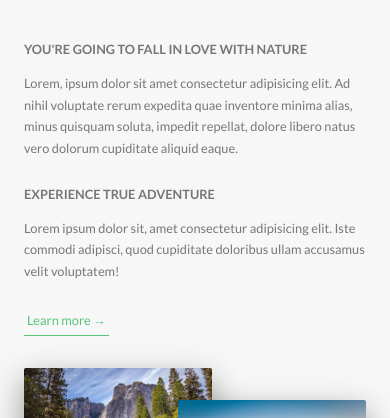
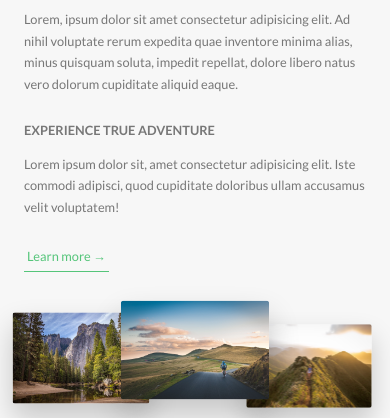
Before and after one commit to dmatis/natours, a website: page index.html in a window 390 px wide. Shown: the part 926-1344 px from the top of the page. Drawn offline with Linux system fonts and the light colour scheme.

Commit message:
Continued improvements to responsive layout for mobile

```diff
--- a/sass/base/_utilities.scss
+++ b/sass/base/_utilities.scss
@@ -8,10 +8,18 @@
 
 .u-margin-bottom-medium {
     margin-bottom: 4rem !important;
+
+    @include respond(tab-port) {
+        margin-bottom: 3rem !important;
+    }
 }
 
 .u-margin-bottom-big {
     margin-bottom: 8rem !important;
+
+    @include respond(tab-port) {
+        margin-bottom: 5rem !important;
+    }
 }
 
 .u-margin-top-big {
--- a/sass/components/_card.scss
+++ b/sass/components/_card.scss
@@ -183,4 +183,50 @@
         font-size: 6rem;
         font-weight: 100;
     }
+
+    @include respond(tab-port) {
+        height: auto;
+        border-radius: $border-radius-primary;
+        background-color: $color-white;
+        box-shadow: 0 1.5rem 4rem rgba($color-black, 0.15);
+
+        &__side {
+            height: auto;
+            position: relative;
+            box-shadow: none;
+
+            &--back {
+                transform: rotateY(0deg);
+                clip-path: polygon(0 15%, 100% 0, 100% 100%, 0 100%);
+                border-radius: 0;
+            }
+        }
+
+        // On hover of a card element, rotate the front side
+        &:hover &__side--front {
+            transform: rotateY(0);
+        }
+
+        &__details {
+            padding: 1rem 3rem;
+        }
+
+        // BACK SIDE STYLING
+        &__cta {
+            position: relative;
+            top: 0;
+            left: 0;
+            transform: translate(0);
+            width: 100%;
+            padding: 7rem 4rem 4rem 4rem;
+        }
+
+        &__price-box {
+            margin-bottom: 3rem;
+        }
+
+        &__price-value {
+            font-size: 4rem;
+        }
+    }
 }
--- a/sass/components/_composition.scss
+++ b/sass/components/_composition.scss
@@ -12,19 +12,43 @@
         z-index: 10;
         outline-offset: 2rem;
 
+        @include respond(tab-port) {
+            float: left;
+            position: relative;
+            width: 33.3333333%;
+            box-shadow: 0 1.5rem 3rem rgba($color-black, 0.2);
+        }
+
         &--p1 {
             left: 0;
             top: -2rem;
+
+            @include respond(tab-port) {
+                top: 0;
+                transform: scale(1.2);
+            }
         }
 
         &--p2 {
             right: 0;
             top: 2rem;
+
+            @include respond(tab-port) {
+                top: -1rem;
+                transform: scale(1.3);
+                z-index: 100;
+            }
         }
 
         &--p3 {
             left: 20%;
             top: 10rem;
+
+            @include respond(tab-port) {
+                top: 1rem;
+                left: 0;
+                transform: scale(1.1);
+            }
         }
 
         &:hover {
--- a/sass/components/_feature-box.scss
+++ b/sass/components/_feature-box.scss
@@ -6,6 +6,10 @@
     border-radius: $border-radius-primary;
     box-shadow: 0 1.5rem 4rem rgba($color-black, 0.15);
     transition: transform 0.3s;
+
+    @include respond(tab-port) {
+        padding: 2rem;
+    }
 
     &__icon {
         font-size: 6rem;
@@ -19,6 +23,10 @@
         -webkit-background-clip: text;
         background-clip: text;
         color: transparent;
+
+        @include respond(tab-port) {
+            margin-bottom: 0;
+        }
     }
 
     &:hover {
--- a/sass/layout/_footer.scss
+++ b/sass/layout/_footer.scss
@@ -11,6 +11,10 @@
     &__logo-box {
         text-align: center;
         margin-bottom: 8rem;
+
+        @include respond(tab-port) {
+            margin-bottom: 6rem;
+        }
     }
 
     &__logo {
--- a/sass/pages/_home.scss
+++ b/sass/pages/_home.scss
@@ -5,6 +5,10 @@
     // But the bottom right corner only goes to 75vh so we take the difference (95 - 75)
     // and shift the About section up 20vh.
     margin-top: -20vh;
+
+    @include respond(tab-port) {
+        padding: 20rem 0;
+    }
 }
 
 .section-features {
@@ -23,17 +27,29 @@
     & > * {
         transform: skewY(7deg);
     }
+
+    @include respond(tab-port) {
+        padding: 10rem 0;
+    }
 }
 
 .section-tours {
     background-color: $color-grey-light-1;
     padding: 25rem 0 15rem 0;
     margin-top: -10rem;
+
+    @include respond(tab-port) {
+        padding: 20rem 0 10rem 0;
+    }
 }
 
 .section-stories {
     padding: 15rem 0;
     position: relative;
+
+    @include respond(tab-port) {
+        padding: 10rem 0;
+    }
 }
 
 .section-book {
@@ -43,6 +59,10 @@
         $color-primary-light,
         $color-primary-dark
     );
+
+    @include respond(tab-port) {
+        padding: 10rem 0;
+    }
 }
 
 .book {
```
Also changed, not shown: css/style.css.
